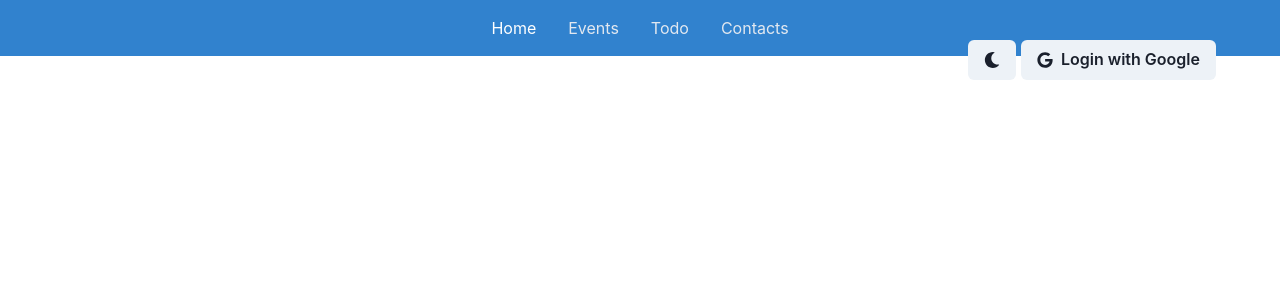
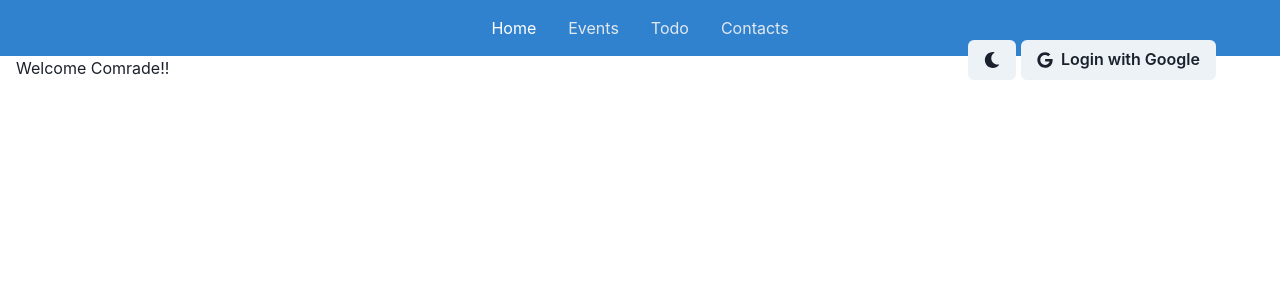
Before and after one commit to ffniners/CS5513-Week09, a Next.js app: page / in a window 1280 px wide. Shown: the top 300 px of the page. Built offline with nearby package versions, Linux system fonts and the light colour scheme; no server answers.

Commit message:
Welcome Comrade!!

```diff
--- a/pages/index.js
+++ b/pages/index.js
@@ -20,7 +20,7 @@ const Home = () => {
       case 'contacts':
         return (<><Auth /><Contacts /> </>);
       default:
-        return <Auth />;
+        return (<> <h1>Welcome Comrade!!</h1><Auth /></>);
     }
   };
 
```
